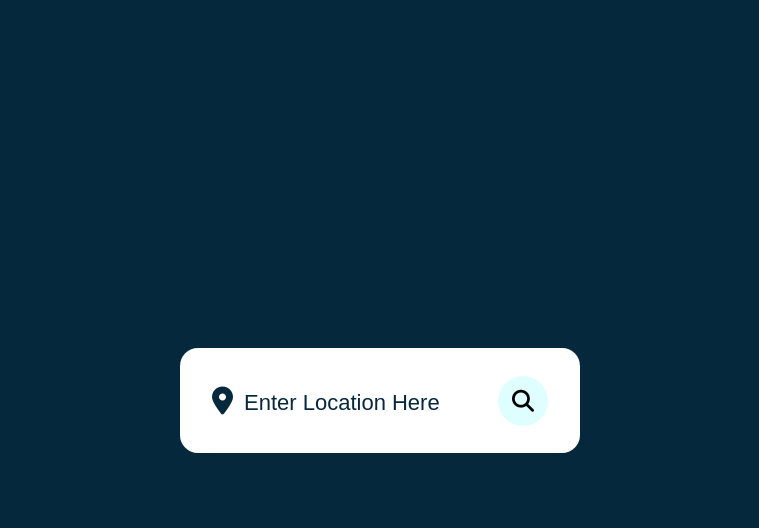
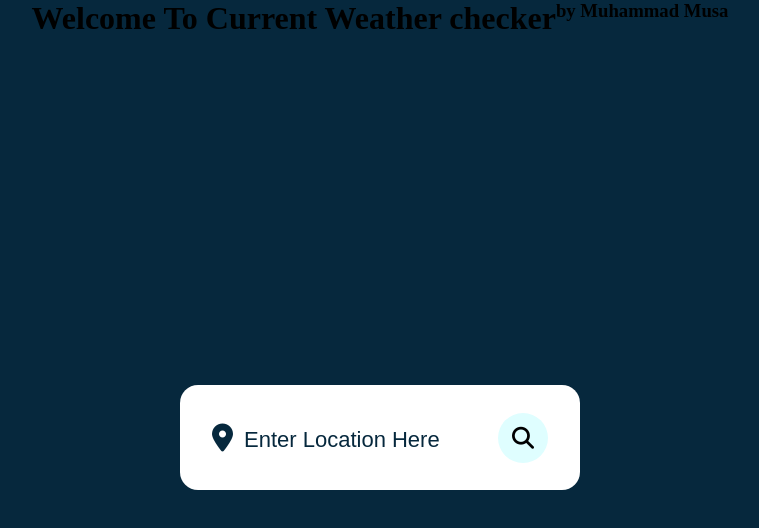
Before and after one commit to hola-official/Open-Weather-Checker, a plain HTML site: page index.html in a window 1280 px wide. Shown: the whole page, without its empty margins (260-1019 px from the left). Drawn offline with Linux system fonts and the light colour scheme; files whose address does not match are found by name.

Commit message:
git update

```diff
--- a/index.html
+++ b/index.html
@@ -13,6 +13,11 @@
     <title>Md Weath App</title>
   </head>
   <body>
+    <div class="header">
+        <h1>Welcome To Current Weather checker</h1>
+        <h3>by Muhammad Musa</h3>
+    </div>
+    <section>
     <div class="container">
         <div class="search-box">
             <i class="fa-solid fa-location-dot"></i>
@@ -49,6 +54,7 @@
             </div>
         </div>
     </div>
+</section>
     <script src="main.js"></script>
   </body>
 </html>
--- a/style.css
+++ b/style.css
@@ -12,13 +12,20 @@
 }
 
 body {
+  background: var(--background-color);
+}
+
+section {
   display: flex;
   align-items: center;
   justify-content: center;
   height: 100vh;
-  background: var(--background-color);
 }
 
+.header {
+  display: flex;
+  justify-content: center;
+}
 .container {
   position: relative;
   width: 400px;
@@ -171,7 +178,8 @@ body {
   margin-top: 12px;
 }
 
-.weather-box, .weather-details {
+.weather-box,
+.weather-details {
   scale: 0;
   opacity: 0;
 }
@@ -182,7 +190,7 @@ body {
 }
 
 @keyframes fadeIn {
-    to{
+  to {
     scale: 1;
     opacity: 1;
   }
```
Lines whose indentation alone changed are shown as unchanged.
